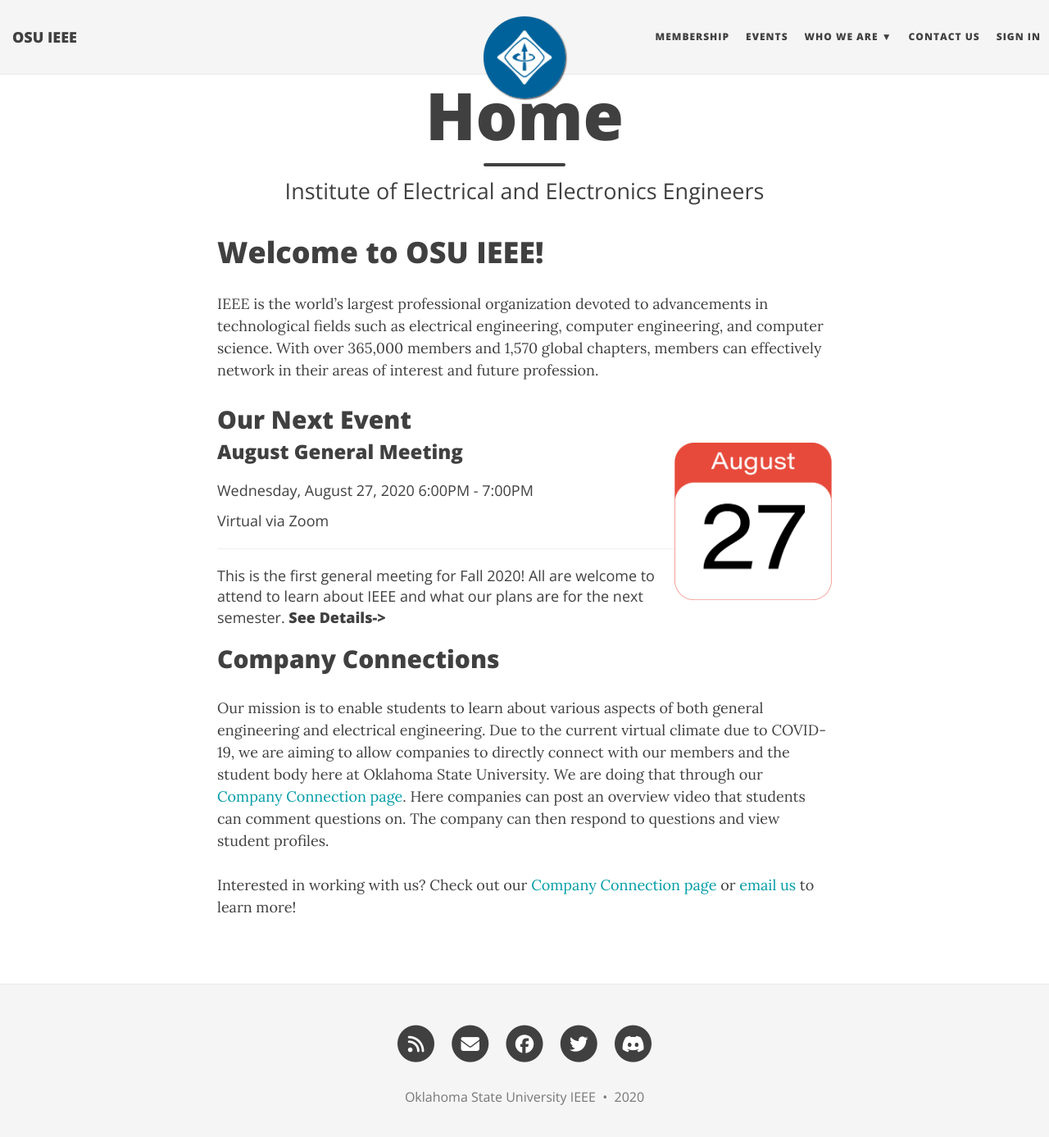
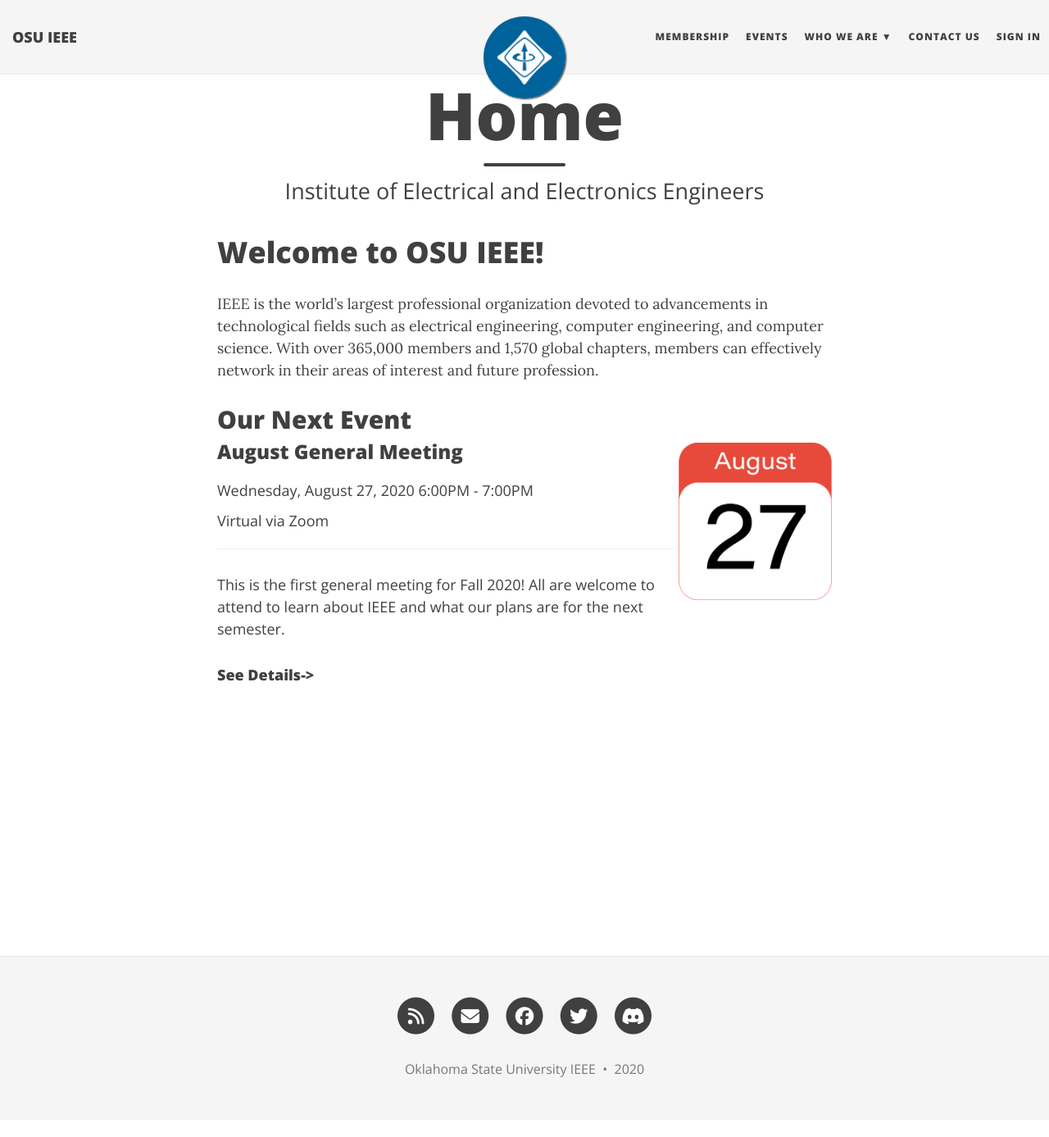
Before and after one commit to Oklahoma-State-IEEE/Oklahoma-State-IEEE.github.io, a Jekyll site: the page built from index.html, in a window 1280 px wide and 1400 px high, scrolled down 34 px. Shown: the top 1387 px of the window at 82% size. Built offline with Jekyll 4.4.1, drawn with Linux system fonts in a browser that asks for light colours; nearby versions of some CDN libraries; comment, search, counter and statistics services are not loaded.

Commit message:
Update home page fix

```diff
--- a/board.html
+++ b/board.html
@@ -93,7 +93,7 @@
     <div class="modal-dialog modal-dialog-centered" role="document">
         <div class="modal-content">
             <div class="modal-header">
-                <h5 class="modal-title">Paid Dues</h5>
+                <h5 class="modal-title">Paid National Dues</h5>
                 <button type="button" class="close" data-dismiss="modal" aria-label="Close">
           <span aria-hidden="true">&times;</span>
         </button>
@@ -101,7 +101,7 @@
 
             <div id="paid-dues-edit">
                 <div class="modal-body">
-                    <p class="center">Enter the CWID for the member who paid dues.</p>
+                    <p class="center">Enter the CWID for the member who paid national dues.</p>
                     <p class="text-danger center" id="paid-dues-warning"></p>
                     <div class="form-label-group">
                       <label for="paid-dues-cwid">CWID</label>
--- a/css/main.css
+++ b/css/main.css
@@ -366,6 +366,7 @@
   height: 192px;
   width: 192px;
   margin-top: -35px;
+  padding-left: 5px;
 }
 .post-image:hover {
 }
--- a/index.html
+++ b/index.html
@@ -46,7 +46,7 @@
     			        <p class="event-meta">{{ event.address }}</p>
     			      {% endif %}
     						<hr>
-    		        {{ event.short-description }}
+    		        <p>{{ event.short-description }}</p>
                 <a href="{{ event.url | relative_url }}" class="post-read-more">See Details-></a>
     		      </div>
     		    </div>
@@ -57,11 +57,11 @@
     {% endfor %}
   </div>
 
-  <h2>Company Connections</h2>
+  <!-- <h2>Company Connections</h2>
   <p>Our mission is to enable students to learn about various aspects of both general engineering and electrical engineering. Due to the current virtual climate due to COVID-19, we are aiming to allow companies to directly connect with our members and the student body here at Oklahoma State University. We are doing that through our <a href="/company-connection">Company Connection page</a>. Here companies can post an overview video that students can comment questions on. The company can then respond to questions and view student profiles.
     <br/><br/>
     Interested in working with us? Check out our <a href="/company-connection">Company Connection page</a> or <a href="mailto:ieee@okstate.edu">email us</a> to learn more!
-  </p>
+  </p> -->
 </div>
   <div class="modal fade" id="newAccountModal" tabindex="-1" role="dialog" aria-labelledby="newAccountModal" aria-hidden="true">
   <div class="modal-dialog modal-dialog-centered" role="document">
--- a/js/setup.js
+++ b/js/setup.js
@@ -49,7 +49,7 @@
         var newMember = {
           activated: true,
           boardMember: false,
-          paidDues: false,
+          paidNationalDues: false,
           points: 0,
           member: {
             fname: $('#newaccount-fname').val(),
```
Also changed, not shown: other parts of board.html (+1 -1 lines), js/account/index.js (+5 -2 lines), js/board/index.js (+13 -1 lines), css/bootstrap.css, css/bootstrap.min.css.
